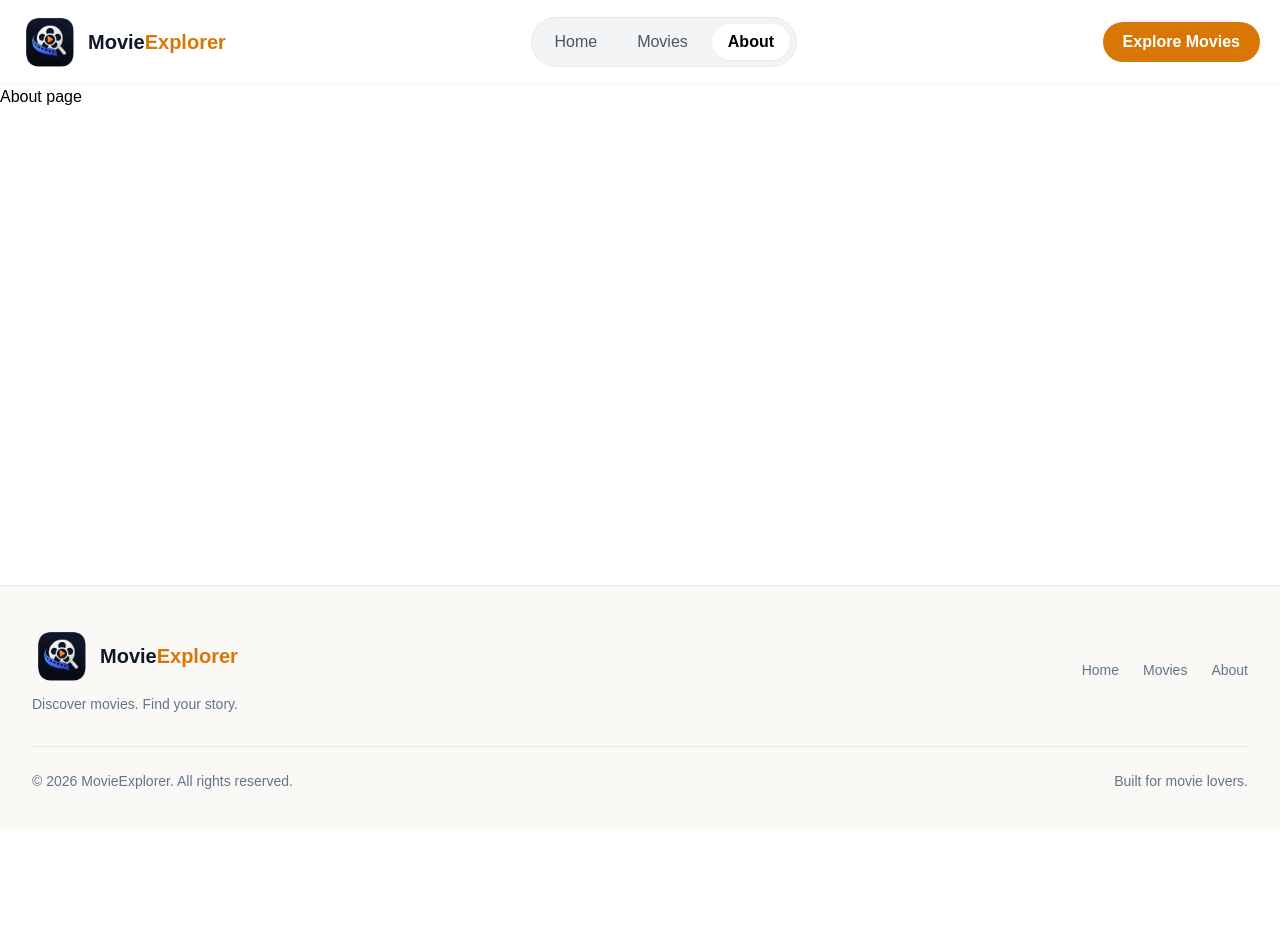
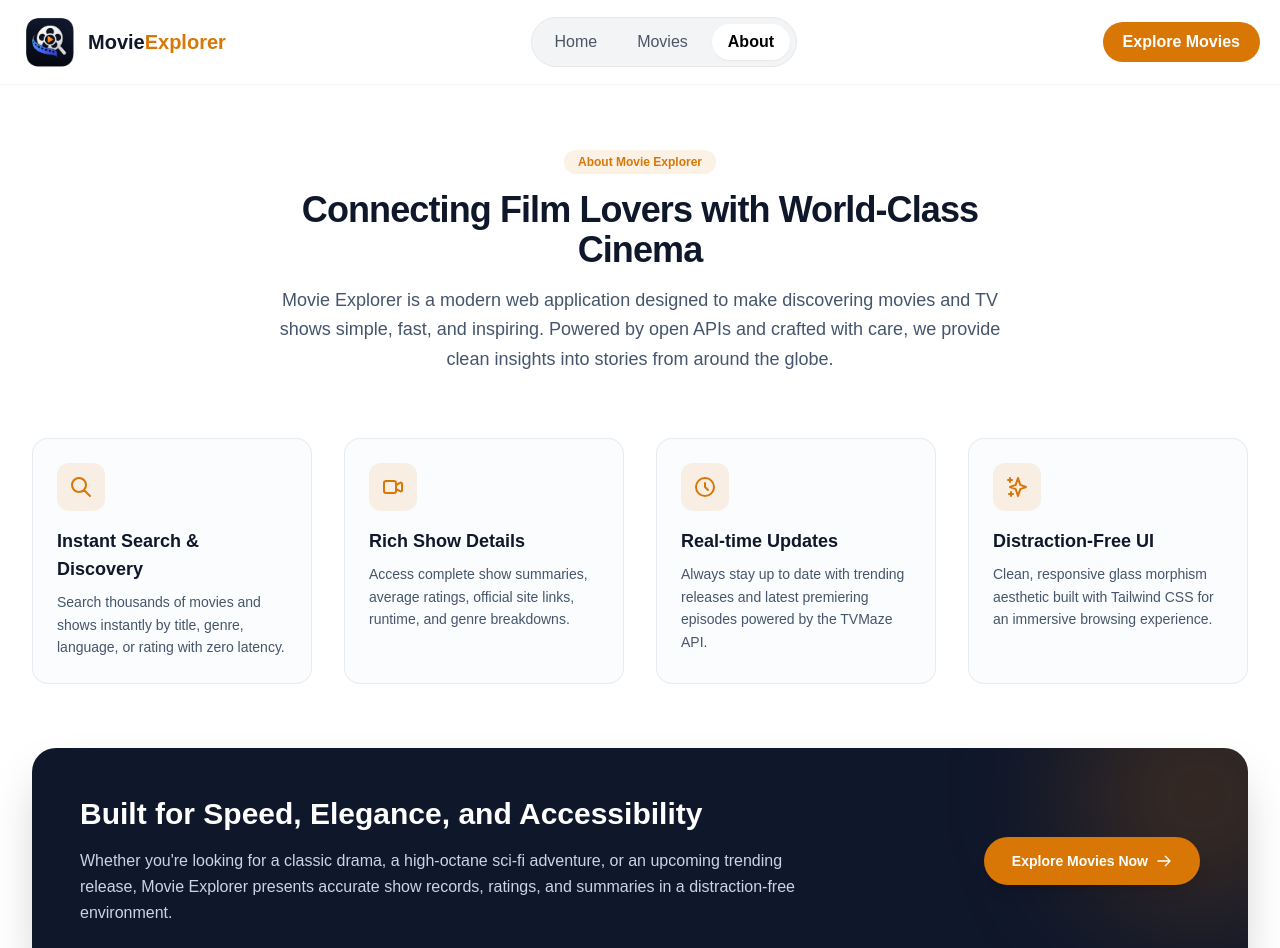
Before and after one commit to noboKumar/MovieExplorer, a React (Vite) app: page /about in a window 1280 px wide. Shown: the top 948 px of the page. Before the commit the page ends 831 px from the top, so only its background shows below. Built offline with nearby package versions, Linux system fonts and the light colour scheme.

Commit message:
add about section

```diff
--- a/src/pages/About.jsx
+++ b/src/pages/About.jsx
@@ -1,8 +1,173 @@
+import { Link } from "react-router-dom";
+
+const features = [
+  {
+    icon: (
+      <svg
+        className="w-6 h-6 text-primary"
+        fill="none"
+        stroke="currentColor"
+        viewBox="0 0 24 24"
+      >
+        <path
+          strokeLinecap="round"
+          strokeLinejoin="round"
+          strokeWidth="2"
+          d="M21 21l-6-6m2-5a7 7 0 11-14 0 7 7 0 0114 0z"
+        />
+      </svg>
+    ),
+    title: "Instant Search & Discovery",
+    description:
+      "Search thousands of movies and shows instantly by title, genre, language, or rating with zero latency.",
+  },
+  {
+    icon: (
+      <svg
+        className="w-6 h-6 text-primary"
+        fill="none"
+        stroke="currentColor"
+        viewBox="0 0 24 24"
+      >
+        <path
+          strokeLinecap="round"
+          strokeLinejoin="round"
+          strokeWidth="2"
+          d="M15 10l4.553-2.276A1 1 0 0121 8.618v6.764a1 1 0 01-1.447.894L15 14M5 18h8a2 2 0 002-2V8a2 2 0 00-2-2H5a2 2 0 00-2 2v8a2 2 0 002 2z"
+        />
+      </svg>
+    ),
+    title: "Rich Show Details",
+    description:
+      "Access complete show summaries, average ratings, official site links, runtime, and genre breakdowns.",
+  },
+  {
+    icon: (
+      <svg
+        className="w-6 h-6 text-primary"
+        fill="none"
+        stroke="currentColor"
+        viewBox="0 0 24 24"
+      >
+        <path
+          strokeLinecap="round"
+          strokeLinejoin="round"
+          strokeWidth="2"
+          d="M12 8v4l3 3m6-3a9 9 0 11-18 0 9 9 0 0118 0z"
+        />
+      </svg>
+    ),
+    title: "Real-time Updates",
+    description:
+      "Always stay up to date with trending releases and latest premiering episodes powered by the TVMaze API.",
+  },
+  {
+    icon: (
+      <svg
+        className="w-6 h-6 text-primary"
+        fill="none"
+        stroke="currentColor"
+        viewBox="0 0 24 24"
+      >
+        <path
+          strokeLinecap="round"
+          strokeLinejoin="round"
+          strokeWidth="2"
+          d="M5 3v4M3 5h4M6 17v4m-2-2h4m5-16l2.286 6.857L21 12l-5.714 2.143L13 21l-2.286-6.857L5 12l5.714-2.143L13 3z"
+        />
+      </svg>
+    ),
+    title: "Distraction-Free UI",
+    description:
+      "Clean, responsive glass morphism aesthetic built with Tailwind CSS for an immersive browsing experience.",
+  },
+];
+
 const About = () => {
   return (
-    <div>
-      <h1>About page</h1>
-    </div>
+    <section className="py-16 bg-white text-slate-800">
+      <div className="mx-auto max-w-7xl px-6 lg:px-8 space-y-16">
+        {/* Mission Statement Header */}
+        <div className="text-center max-w-3xl mx-auto space-y-4">
+          <div className="inline-flex items-center gap-2 rounded-full bg-primary/10 px-3.5 py-1 text-xs font-semibold text-primary">
+            <span>About Movie Explorer</span>
+          </div>
+
+          <h2 className="text-3xl font-bold tracking-tight sm:text-4xl text-slate-900">
+            Connecting Film Lovers with World-Class Cinema
+          </h2>
+
+          <p className="text-base sm:text-lg leading-relaxed text-slate-600">
+            Movie Explorer is a modern web application designed to make
+            discovering movies and TV shows simple, fast, and inspiring. Powered
+            by open APIs and crafted with care, we provide clean insights into
+            stories from around the globe.
+          </p>
+        </div>
+
+        {/* Feature Cards Grid */}
+        <div className="grid grid-cols-1 md:grid-cols-2 lg:grid-cols-4 gap-8">
+          {features.map((feature, idx) => (
+            <div
+              key={idx}
+              className="rounded-2xl border border-slate-200/80 bg-slate-50/50 p-6 transition-all duration-300 hover:-translate-y-1 hover:bg-white hover:shadow-xl hover:border-primary/30"
+            >
+              <div className="rounded-xl bg-primary/10 w-12 h-12 flex items-center justify-center mb-4">
+                {feature.icon}
+              </div>
+              <h3 className="text-lg font-bold text-slate-900 mb-2">
+                {feature.title}
+              </h3>
+              <p className="text-sm leading-relaxed text-slate-600">
+                {feature.description}
+              </p>
+            </div>
+          ))}
+        </div>
+
+        {/* Story & Tech Stack Box */}
+        <div className="rounded-3xl bg-slate-900 text-white p-8 lg:p-12 relative overflow-hidden shadow-2xl">
+          {/* Subtle Background Glow */}
+          <div className="pointer-events-none absolute -right-20 -top-20 h-64 w-64 rounded-full bg-primary/20 blur-3xl" />
+
+          <div className="grid grid-cols-1 lg:grid-cols-12 gap-8 items-center relative z-10">
+            <div className="lg:col-span-8 space-y-4">
+              <h3 className="text-2xl sm:text-3xl font-bold">
+                Built for Speed, Elegance, and Accessibility
+              </h3>
+              <p className="text-slate-300 leading-relaxed text-sm sm:text-base">
+                Whether you're looking for a classic drama, a high-octane sci-fi
+                adventure, or an upcoming trending release, Movie Explorer
+                presents accurate show records, ratings, and summaries in a
+                distraction-free environment.
+              </p>
+            </div>
+
+            <div className="lg:col-span-4 flex justify-start lg:justify-end">
+              <Link
+                to="/movies"
+                className="inline-flex items-center gap-2 rounded-full bg-primary px-7 py-3.5 text-sm font-semibold text-white shadow-lg transition hover:opacity-90 cursor-pointer"
+              >
+                <span>Explore Movies Now</span>
+                <svg
+                  className="w-4 h-4"
+                  fill="none"
+                  stroke="currentColor"
+                  viewBox="0 0 24 24"
+                >
+                  <path
+                    strokeLinecap="round"
+                    strokeLinejoin="round"
+                    strokeWidth="2"
+                    d="M14 5l7 7m0 0l-7 7m7-7H3"
+                  />
+                </svg>
+              </Link>
+            </div>
+          </div>
+        </div>
+      </div>
+    </section>
   );
 };
 
--- a/src/pages/Home.jsx
+++ b/src/pages/Home.jsx
@@ -1,9 +1,11 @@
 import Hero from "../components/Hero";
+import AboutUs from "../components/AboutUs";
 
 const Home = () => {
   return (
     <div>
-      <Hero></Hero>
+      <Hero />
+      <AboutUs />
     </div>
   );
 };
```
